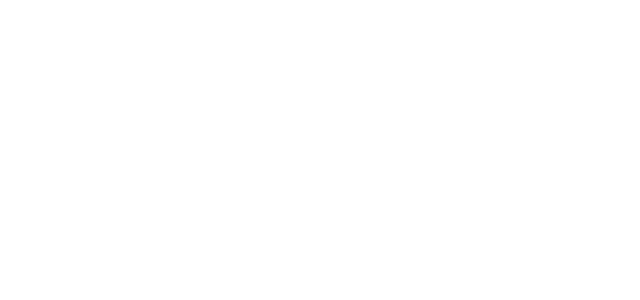
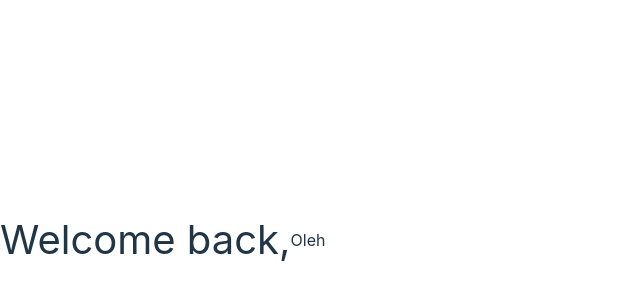
Before and after one commit to karmazinoleh/hackEmotion-hackathon, a React (Vite) app in the folder my-app/my-ap/: page /hello in a window 1280 px wide. Before the commit this address had no page. Shown: the part 160-460 px from the top of the page, without its empty margins (0-640 px from the left). Built offline with nearby package versions, Linux system fonts and the light colour scheme.

Commit message:
Created HelloComponent

```diff
--- a/my-app/my-ap/src/App.tsx
+++ b/my-app/my-ap/src/App.tsx
@@ -5,6 +5,8 @@
 import LoginPage from "./components/LoginPage.tsx";
 import RegisterPage from "./components/RegisterPage.tsx";
 import ActivateAccountPage from "./components/ActivateAccountPage.tsx";
+import Hello from "./components/hello/Hello.tsx";
+
 
 const App: React.FC = () => {
     return (
@@ -21,6 +23,7 @@
                         </PrivateRoute>
                     }
                 />
+                <Route path="/hello" element={<Hello userName={"Oleh"} />} />
             </Routes>
         </BrowserRouter>
     );
--- /dev/null
+++ b/my-app/my-ap/src/components/hello/Hello.css
@@ -0,0 +1,21 @@
+.hello-container {
+    width: 620px;
+    height: 70px;
+    display: flex;
+    align-items: center;
+    justify-content: flex-start;
+    overflow: hidden;
+}
+
+.welcome-text {
+    font-size: 40px;
+    white-space: nowrap;
+}
+
+.username {
+    font-size: 40px;
+    font-weight: bold;
+    overflow: hidden;
+    text-overflow: ellipsis;
+    max-width: calc(100% - 200px);
+}
--- /dev/null
+++ b/my-app/my-ap/src/components/hello/Hello.tsx
@@ -0,0 +1,17 @@
+import React from 'react';
+import './Hello.css';
+
+interface HelloProps {
+    userName: string;
+}
+
+const Hello: React.FC<HelloProps> = ({ userName }) => {
+    return (
+        <div className="hello-container">
+            <span className="welcome-text">Welcome back,</span>
+            <span className="user-name">{userName}</span>
+        </div>
+    );
+}
+
+export default Hello;
```
Also changed, not shown: 42 other files (tests, documents, lock files or other folders).
